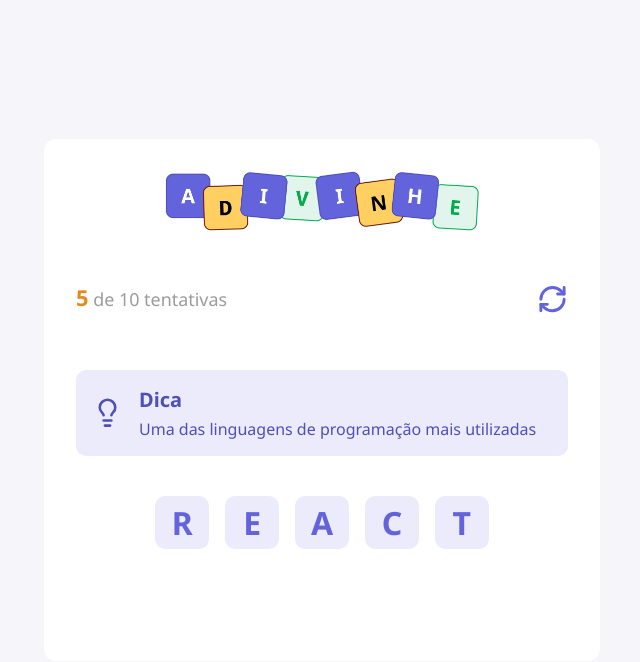
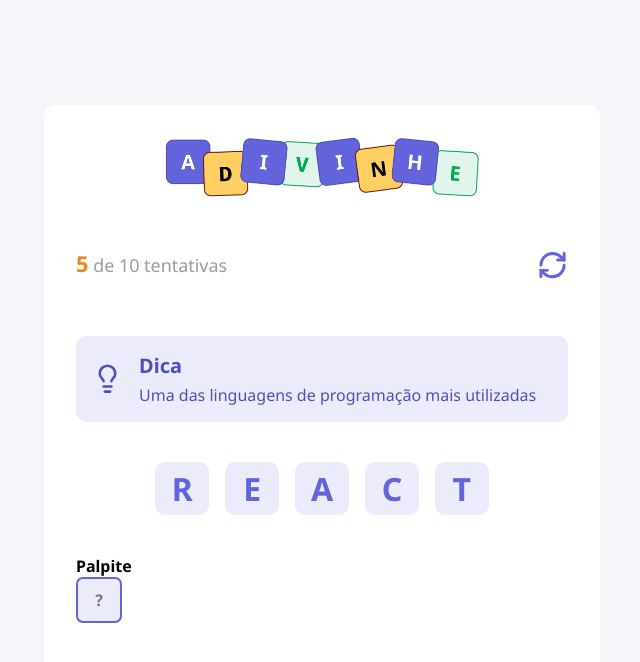
Before and after one commit to lucas072-cpu/aulas, a React (Vite) app in the folder adivinhe/: page / in a window 1280 px wide. Shown: the top 662 px of the page, without its empty margins (318-958 px from the left). Built offline with nearby package versions, Linux system fonts and the light colour scheme.

Commit message:
criando componente de input

```diff
--- a/adivinhe/src/App.tsx
+++ b/adivinhe/src/App.tsx
@@ -1,4 +1,6 @@
 import styles from "./app.module.css"
+
+import { Input } from "./components/Input"
 import { Tip } from "./components/Tip"
 import { Letter } from "./components/Letter"
 import { Header } from "./components/Header"
@@ -23,6 +25,11 @@ export default function App(){
     <Letter value="C"/>
     <Letter value="T"/>
     </div>
+
+    <h4>Palpite</h4>
+    <div>
+    <Input autoFocus maxLength={1} placeholder="?"/>
+    </div>
     </main>
 
   </div>
--- /dev/null
+++ b/adivinhe/src/components/Input/index.tsx
@@ -0,0 +1,7 @@
+import styles from "./styles.module.css"
+
+type Props = React.ComponentProps<"input">
+
+export function Input({...rest}: Props){
+    return <input type="text" className={styles.input} {...rest}/>
+}
--- /dev/null
+++ b/adivinhe/src/components/Input/styles.module.css
@@ -0,0 +1,16 @@
+.input {
+    width: 2.87rem;
+    height: 2.87rem;
+    border-radius: 0.43rem;
+
+    background-color: #ebebfc;
+    border: 2px solid #6363db;
+    color: #6363db;
+
+    text-transform: uppercase;
+    text-align: center;
+    font-size: 1rem;
+    font-weight: 700;
+
+    outline: none;
+}
--- a/adivinhe/src/global.css
+++ b/adivinhe/src/global.css
@@ -16,6 +16,11 @@ body {
     font-optical-sizing: auto;
 }
 
+input {
+     font-family: "Noto Sans", serif;
+      font-optical-sizing: auto;
+}
+
 button {
     cursor: pointer;
     transition: filter 0.2s;
```
